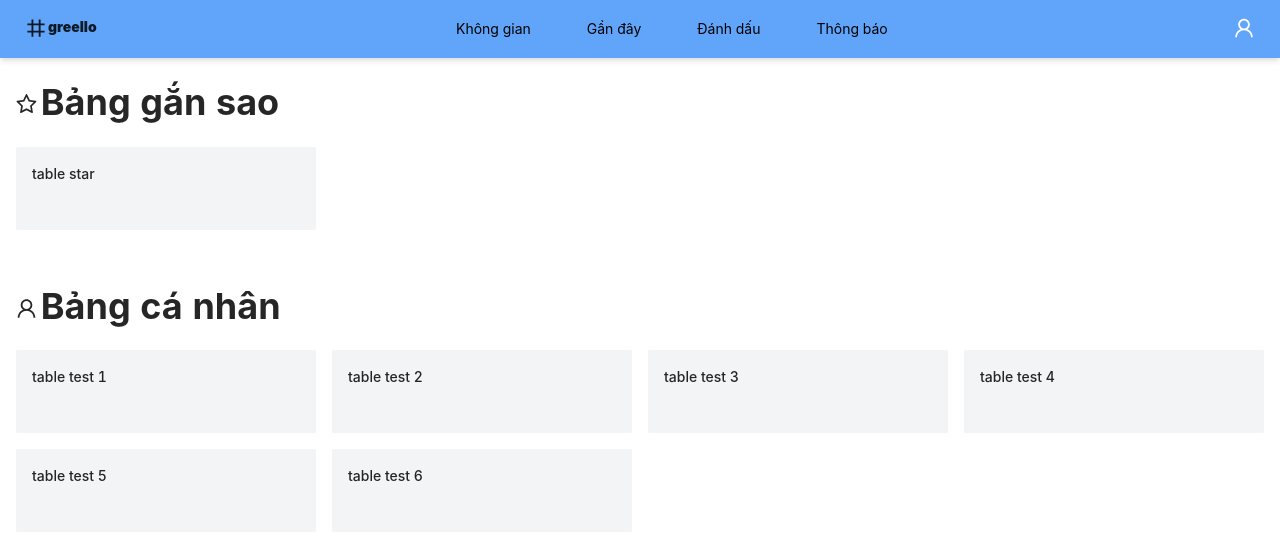
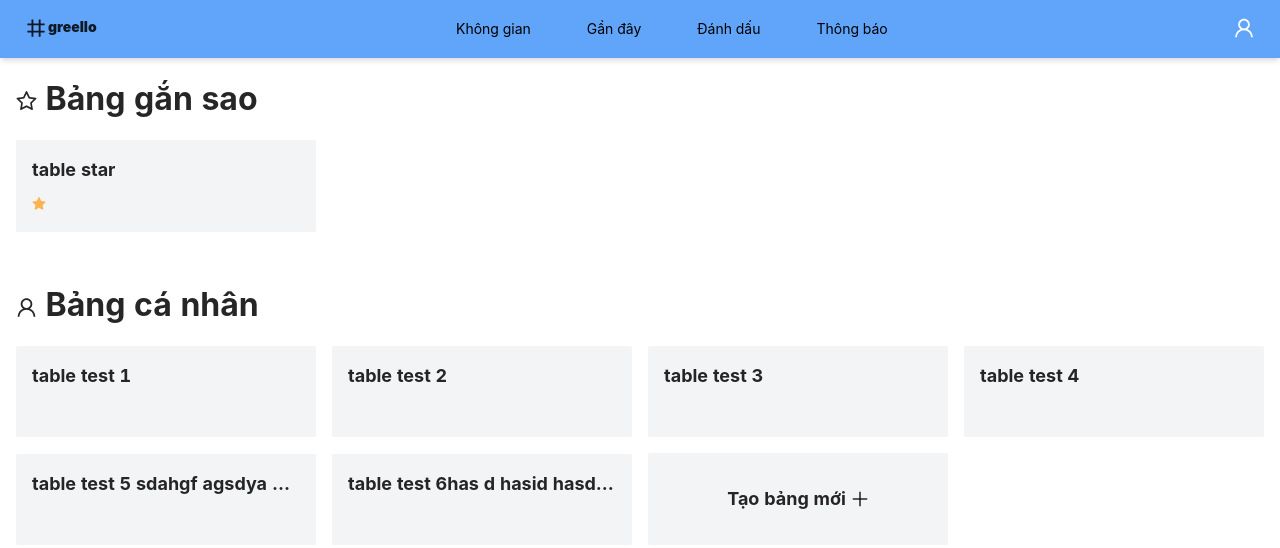
Before and after one commit to SilvirD/TodoApp-FinalProject, a React (Create React App) app: page /recent in a window 1280 px wide. Shown: the top 548 px of the page. Built offline with nearby package versions, Linux system fonts and the light colour scheme.

Commit message:
style: update effect table UI

```diff
--- a/src/components/TableUI/Table.js
+++ b/src/components/TableUI/Table.js
@@ -1,7 +1,12 @@
 import React from "react";
 import { Button, Checkbox, Modal, Progress } from "antd";
 import "antd/dist/antd.css";
-import { StarOutlined, UserOutlined } from "@ant-design/icons";
+import {
+  StarFilled,
+  StarOutlined,
+  UserOutlined,
+  PlusOutlined,
+} from "@ant-design/icons";
 import "./Table.scss";
 
 function Table() {
@@ -9,20 +14,20 @@ function Table() {
     <>
       <div className="Table">
         <div className="Table__Title">
-          <StarOutlined style={{ fontSize: "150%" }} />{" "}
-          <span>Bảng gắn sao</span>
+          <StarOutlined style={{ fontSize: "150%" }} />
+          <span> Bảng gắn sao</span>
         </div>
         <div className="Table__Content">
-          <div className="Table__Content__Item">
+          <div className="Table__Content__Item__Star">
             <h1>table star</h1>
-            <StarOutlined />
+            <StarFilled />
           </div>
         </div>
       </div>
       <div className="Table">
         <div className="Table__Title">
-          <UserOutlined style={{ fontSize: "150%" }} />{" "}
-          <span>Bảng cá nhân</span>
+          <UserOutlined style={{ fontSize: "150%" }} />
+          <span> Bảng cá nhân</span>
         </div>
         <div className="Table__Content">
           <div className="Table__Content__Item">
@@ -42,12 +47,18 @@ function Table() {
             <StarOutlined />
           </div>
           <div className="Table__Content__Item">
-            <h1>table test 5</h1>
+            <h1>table test 5 sdahgf agsdya asydgagstd ashuduas</h1>
             <StarOutlined />
           </div>
           <div className="Table__Content__Item">
-            <h1>table test 6</h1>
+            <h1>table test 6has d hasid hasdausdhas sada</h1>
             <StarOutlined />
+          </div>
+          <div className="Table__Content__Item">
+            <p>
+              <span>Tạo bảng mới </span>
+              <PlusOutlined />
+            </p>
           </div>
         </div>
       </div>
--- a/src/components/TableUI/Table.scss
+++ b/src/components/TableUI/Table.scss
@@ -8,7 +8,7 @@
       padding-top: 5px;
     }
     span:last-child {
-      font-size: 2.25rem;
+      font-size: 2rem;
       font-weight: 700;
     }
   }
@@ -17,6 +17,17 @@
     grid-template-columns: repeat(auto-fill, minmax(269px, 1fr));
     &__Item {
       @apply bg-gray-100 rounded-sm p-4 cursor-pointer;
+      box-sizing: border-box;
+      margin: auto;
+      width: 100%;
+      h1 {
+        white-space: nowrap;
+        overflow: hidden;
+        text-overflow: ellipsis;
+        font-weight: 700;
+        font-size: large;
+        width: 100%;
+      }
       span {
         text-align: right;
         width: 100%;
@@ -24,7 +35,7 @@
         opacity: 0;
       }
       svg:hover {
-        color: rgb(255, 146, 4);
+        color: rgb(255, 179, 80);
       }
     }
     &__Item:hover {
@@ -35,5 +46,52 @@
         transition-duration: 0.5s;
       }
     }
+    &__Item:last-child {
+      p {
+        height: 100%;
+        text-align: center;
+        vertical-align: middle;
+        margin: 0;
+        padding: inherit;
+        span {
+          font-weight: 700;
+          font-size: large;
+          text-align: center;
+          opacity: 1;
+          width: max-content;
+          transform: translateX(0%);
+          vertical-align: middle;
+        }
+        svg:hover {
+          color: unset;
+        }
+      }
+    }
+
+    &__Item__Star {
+      @apply bg-gray-100 rounded-sm p-4 cursor-pointer;
+      box-sizing: border-box;
+      margin: auto;
+      width: 100%;
+      h1 {
+        white-space: nowrap;
+        overflow: hidden;
+        text-overflow: ellipsis;
+        font-weight: 700;
+        font-size: large;
+        width: 100%;
+      }
+      span {
+        text-align: right;
+        width: 100%;
+      }
+      svg {
+        color: rgb(255, 179, 80);
+      }
+      svg:hover {
+        transform: scale(1.3);
+        transition-duration: 0.3s;
+      }
+    }
   }
 }
```
